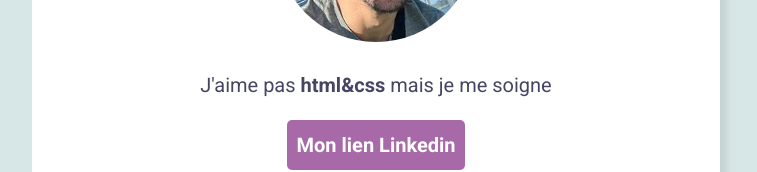
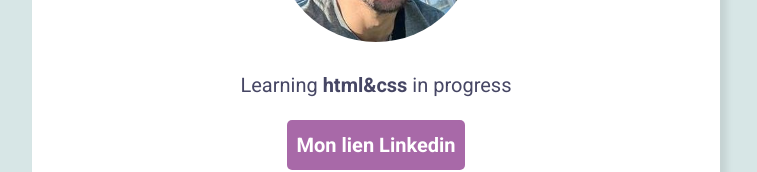
Before and after one commit to benhainuts/profile, a plain HTML site: page index.html in a window 1280 px wide. Shown: the part 345-517 px from the top of the page, without its empty margins (264-1021 px from the left). Drawn offline with Linux system fonts and the light colour scheme.

Commit message:
diplomatie

```diff
--- a/index.html
+++ b/index.html
@@ -16,7 +16,7 @@
       <div class="card">
         <h1>My profile</h1>
         <img id="profile_pic" src="/images/photo_profil.jpg" width="200" alt="ma_tronche">
-        <p>J'aime pas <strong>html&css</strong> mais je me soigne</p>
+        <p>Learning <strong>html&css</strong> in progress</p>
         <a class="gros_bouton" href=https://www.linkedin.com/in/benoit-hainaut-37444520/  target="_blank" >Mon lien Linkedin</a>
       </div>
       <div class="card">
```
